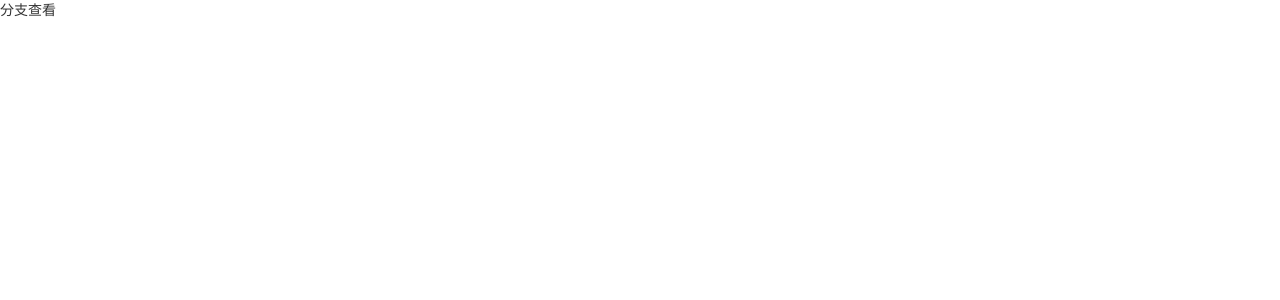
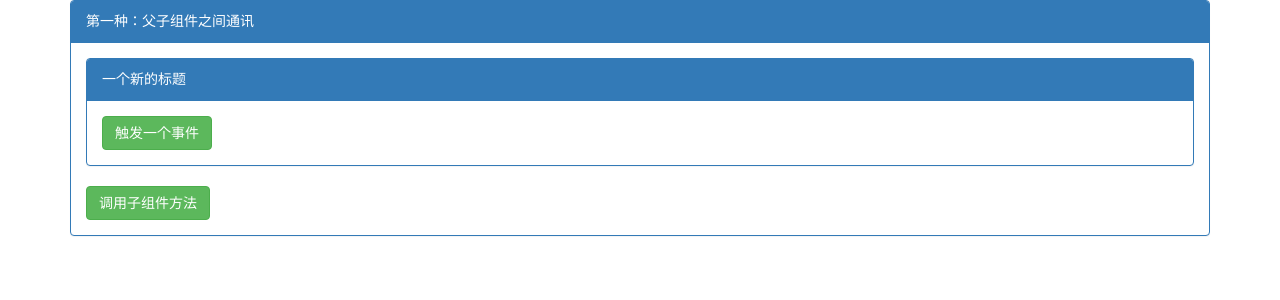
Before and after one commit to dothin/angular4-component, an Angular app: page / in a window 1280 px wide. Shown: the top 300 px of the page. Built offline with nearby package versions, Linux system fonts and the light colour scheme.

Commit message:
add( ParentAndChild ):组件父子通信

```diff
--- a/src/app/app.component.html
+++ b/src/app/app.component.html
@@ -1 +1,3 @@
-分支查看
+<div class="container">
+  <app-parent-and-child></app-parent-and-child>
+</div>
--- a/src/app/app.module.ts
+++ b/src/app/app.module.ts
@@ -2,10 +2,14 @@ import { BrowserModule } from '@angular/platform-browser';
 import { NgModule } from '@angular/core';
 
 import { AppComponent } from './app.component';
+import { ParentAndChildComponent } from './parent-and-child/parent-and-child.component';
+import { ChildComponent } from './parent-and-child/child/child.component';
 
 @NgModule({
   declarations: [
-    AppComponent
+    AppComponent,
+    ParentAndChildComponent,
+    ChildComponent
   ],
   imports: [
     BrowserModule
--- /dev/null
+++ b/src/app/parent-and-child/child/child.component.html
@@ -0,0 +1,6 @@
+<div class="panel panel-primary">
+  <div class="panel-heading">{{panelTitle}}</div>
+  <div class="panel-body">
+    <button (click)="emitAnEvent($event)" class="btn btn-success">触发一个事件</button>
+  </div>
+</div>
--- /dev/null
+++ b/src/app/parent-and-child/child/child.component.ts
@@ -0,0 +1,36 @@
+import { Component, OnInit, Input, Output, EventEmitter } from '@angular/core';
+
+@Component({
+  selector: 'app-child',
+  templateUrl: './child.component.html',
+  styleUrls: ['./child.component.scss']
+})
+export class ChildComponent implements OnInit {
+  // private _panelTitle: string = '我是子组件';
+
+  @Input()
+  public panelTitle: string = '';
+  /* set panelTitle(panelTitle: string) {
+    this._panelTitle = '【' + panelTitle + '】';
+  }
+
+  get panelTitle(): string {
+    return this._panelTitle;
+  } */
+
+  @Output()
+  public follow = new EventEmitter<string>();
+
+  constructor() { }
+
+  ngOnInit() {
+  }
+
+  public emitAnEvent(event): void {
+    this.follow.emit('follow');
+  }
+
+  public childFn(): void {
+    console.log('子组件的名字是>' + this.panelTitle);
+  }
+}
--- /dev/null
+++ b/src/app/parent-and-child/parent-and-child.component.html
@@ -0,0 +1,7 @@
+<div class="panel panel-primary">
+  <div class="panel-heading">第一种：父子组件之间通讯</div>
+  <div class="panel-body">
+      <app-child #child (follow)="doSomething($event)" panelTitle="一个新的标题"></app-child>
+      <button (click)="child.childFn()" class="btn btn-success">调用子组件方法</button>
+  </div>
+</div>
--- /dev/null
+++ b/src/app/parent-and-child/parent-and-child.component.ts
@@ -0,0 +1,27 @@
+import { Component, OnInit, Input, Output, EventEmitter, AfterViewInit, ViewChild } from '@angular/core';
+import { ChildComponent } from './child/child.component';
+
+@Component({
+  selector: 'app-parent-and-child',
+  templateUrl: './parent-and-child.component.html',
+  styleUrls: ['./parent-and-child.component.scss']
+})
+export class ParentAndChildComponent implements OnInit {
+  @ViewChild(ChildComponent)
+  private childComponent: ChildComponent;
+
+  constructor() { }
+
+  ngOnInit() {
+  }
+
+  ngAfterViewInit() {
+    this.childComponent.childFn();
+  }
+
+  public doSomething(data: string): void {
+    console.log(data);
+    console.log('收到了子组件的自定义事件！');
+  }
+
+}
```
Also changed, not shown: src/app/parent-and-child/child/child.component.scss (added), src/app/parent-and-child/parent-and-child.component.scss (added), 2 other files (tests, documents, lock files or other folders).
